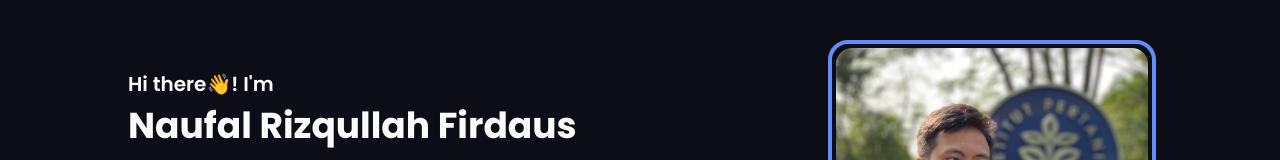
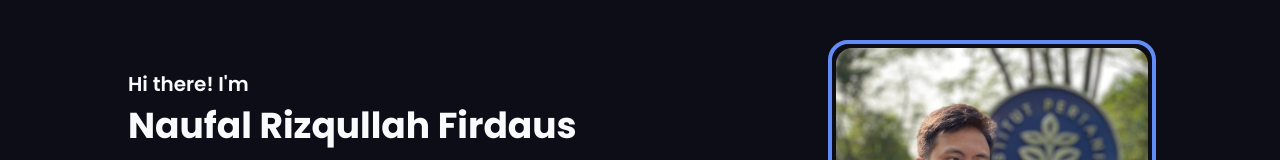
Before and after one commit to naufalrf4/personal-portfolio, a Next.js app: page / in a window 1280 px wide. Shown: the part 136-296 px from the top of the page. Built offline with nearby package versions, Linux system fonts and the light colour scheme.

Commit message:
fix apostrophe

```diff
--- a/components/pages/HeroSection.tsx
+++ b/components/pages/HeroSection.tsx
@@ -18,10 +18,14 @@ const HeroSection = () => {
     <div className="bg-background flex flex-col-reverse justify-between gap-14 p-8 py-14 sm:p-10 md:p-16 xl:p-32 xl:py-28 lg:p-28 lg:py-24 md:flex-row">
       <div className="md:w-1/2 flex flex-col justify-center space-y-8">
         <div className="space-y-1 md:space-y-2">
-          <h1 className="font-semibold text-md md:text-lg xl:text-xl">Hi there👋! I'm</h1>
-          <h2 className="font-bold text-2xl md:text-2xl lg:text-3xl xl:text-4xl">Naufal Rizqullah Firdaus</h2>
+          <h1 className="font-semibold text-md md:text-lg xl:text-xl">
+            {"Hi there! I'm"}
+          </h1>
+          <h2 className="font-bold text-2xl md:text-2xl lg:text-3xl xl:text-4xl">
+            Naufal Rizqullah Firdaus
+          </h2>
           <h3 className="font-semibold text-lg md:text-xl xl:text-2xl">
-            I am {" "}
+            I am{" "}
             <span className="text-primary">
               <Typewriter
                 words={jobs}
@@ -35,6 +39,7 @@ const HeroSection = () => {
               />
             </span>
           </h3>
+
           <p className="text-sm md:text-md xl:text-base text-gray-600 dark:text-gray-400">
             A second year student majoring Computer Engineering Technology at
             IPB University. Proficient in both computer hardware and software,
--- a/components/partials/Navbar.tsx
+++ b/components/partials/Navbar.tsx
@@ -30,8 +30,9 @@ const Navbar = () => {
         </Link>
       </div>
       <div className="hidden md:flex justify-center items-center gap-2">
-        {navLinks.map((link) => (
+        {navLinks.map((link, index) => (
           <Link
+            key={index}
             className={`${
               pathname === link.href
                 ? "text-primary font-bold text-base md:text-md"
@@ -43,6 +44,7 @@ const Navbar = () => {
           </Link>
         ))}
       </div>
+
       <div className="flex justify-center items-center gap-4">
         <ModeToggle />
         <Button className="flex md:hidden" size="icon" variant="ghost">
```
Lines whose indentation alone changed are shown as unchanged.
